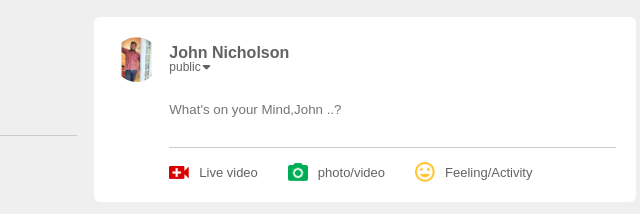
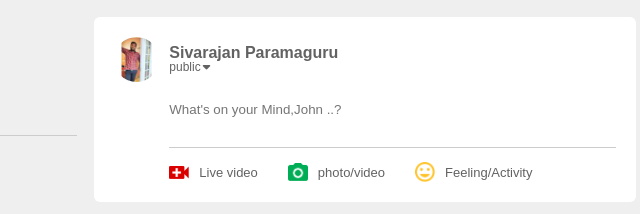
Before and after one commit to Sivarajan135/Facebook-Clone, a plain HTML site: page index.html in a window 1280 px wide. Shown: the part 243-457 px from the top of the page, 275-915 px from the left. Drawn offline with Linux system fonts and the light colour scheme.

Commit message:
changes made

```diff
--- a/index.html
+++ b/index.html
@@ -148,7 +148,7 @@
             <div class="user-profile">
                 <img src="Image/sivarajan.jpeg">
                 <div>
-                    <p>John Nicholson</p>
+                    <p>Sivarajan Paramaguru</p>
                     <small>public<i class="fas fa-caret-down"></i></small>
                 </div>
             </div>
```
